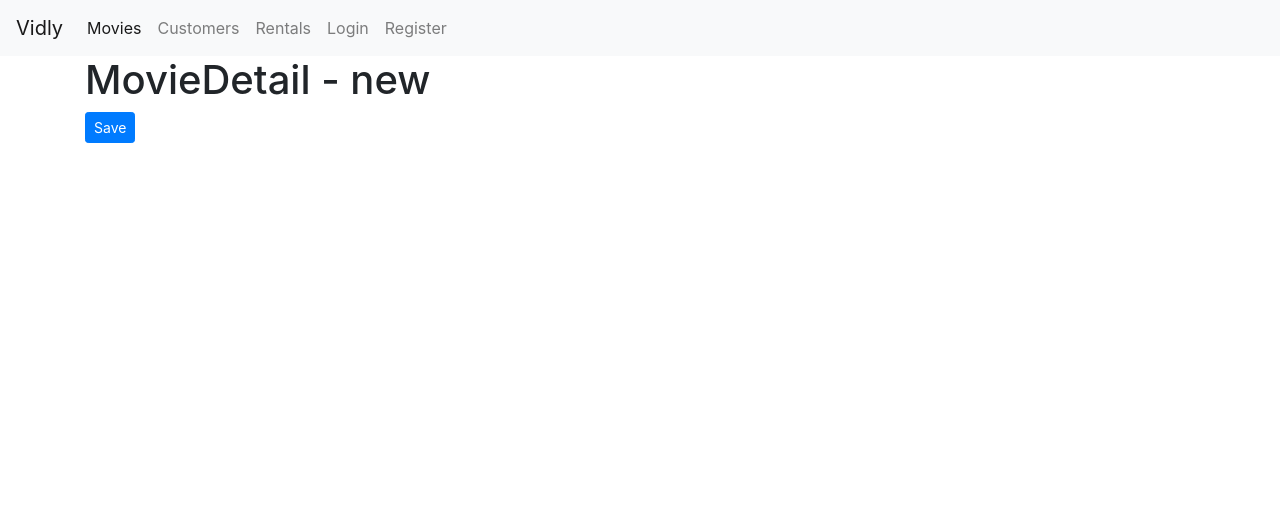
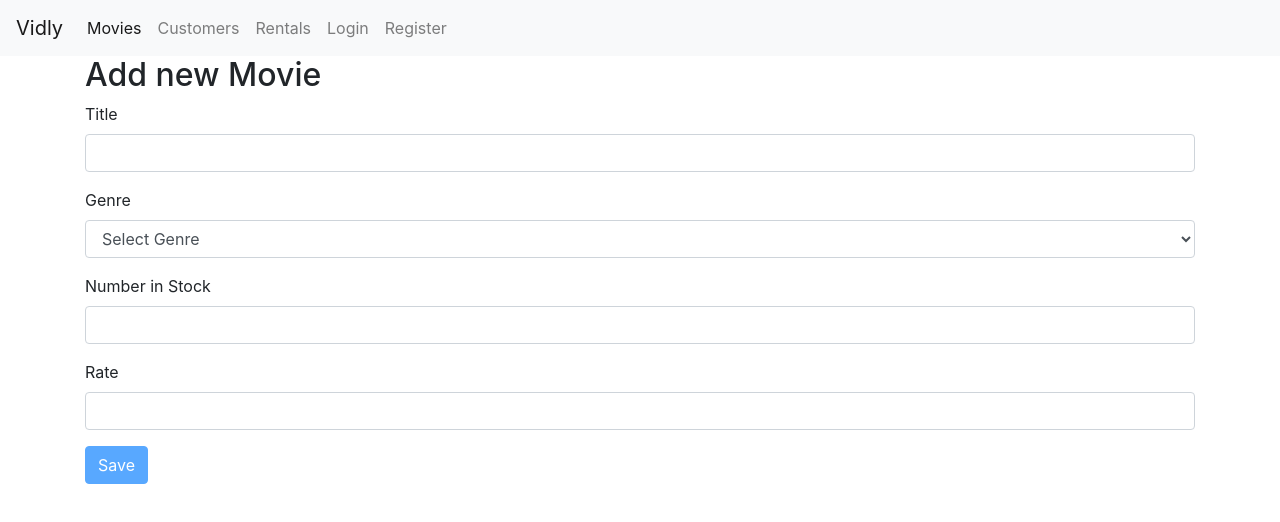
Before and after one commit to pramodgotur/vidly, a React (Create React App) app: page /movies/new in a window 1280 px wide. Shown: the top 522 px of the page. Built offline with nearby package versions, Linux system fonts and the light colour scheme.

Commit message:
new movie form added

```diff
--- a/src/App.js
+++ b/src/App.js
@@ -7,6 +7,7 @@ import Rentals from "./components/rentals";
 import NavBar from "./components/navbar";
 import NotFound from "./components/common/notFound";
 import MovieDetail from "./components/movieDetail";
+import MovieAdd from "./components/movieAdd";
 import LoginForm from "./components/loginForm";
 import RegisterForm from "./components/registerForm";
 
@@ -22,6 +23,7 @@ function App() {
           <Route path="/register" component={RegisterForm} />
           <Route path="/customers" component={Customers} />
           <Route path="/rentals" component={Rentals} />
+          <Route path="/movies/new" component={MovieAdd} />
           <Route path="/movies/:id" component={MovieDetail} />
           <Route path="/movies" component={Movies} />
           <Route path="/not-found" component={NotFound} />
--- a/src/components/common/form.jsx
+++ b/src/components/common/form.jsx
@@ -1,6 +1,7 @@
 import React, { Component } from "react";
 import Joi from "joi-browser";
 import Input from "./input";
+import SelectBox from "./selectBox"
 
 class Form extends Component {
   state = {
@@ -64,6 +65,16 @@ class Form extends Component {
       />
     );
   };
+
+  renderSelectBox = (name, label, options) => {
+    return (
+      <SelectBox
+        name={name}
+        label={label}
+        options={options}
+      />
+    )
+  }
 }
 
 export default Form;
--- /dev/null
+++ b/src/components/common/selectBox.jsx
@@ -0,0 +1,21 @@
+import React from 'react';
+
+const SelectBox = ({ name, label, options }) => {
+    return (
+        <div className="form-group">
+            <label htmlFor={name}>{label}</label>
+            <select name={name} id={name} className="form-control">
+                <option value="">Select {label}</option>
+                {options.map(
+                    option => {
+                        return (
+                            <option value={option.value}>{option.label}</option>
+                        )
+                    }
+                )}
+            </select>
+        </div>
+    );
+}
+
+export default SelectBox;
--- /dev/null
+++ b/src/components/movieAdd.jsx
@@ -0,0 +1,16 @@
+import React, { Component } from 'react';
+import MovieForm from "./movieForm"
+
+class MovieAdd extends Component {
+    state = {}
+    render() {
+        return (
+            <React.Fragment>
+                <h2>Add new Movie</h2>
+                <MovieForm />
+            </React.Fragment>
+        );
+    }
+}
+
+export default MovieAdd;
--- /dev/null
+++ b/src/components/movieForm.jsx
@@ -0,0 +1,40 @@
+import React, { Component } from 'react';
+import Form from "./common/form"
+import Joi from "joi-browser"
+
+
+class MovieForm extends Form {
+    state = {
+        data: {
+            title: "",
+            genre: "",
+            numberInStock: "",
+            dailyRentalRate: "",
+        },
+        errors: {}
+    }
+    schema = {
+        title: Joi.string().required().label("Title"),
+        genre: Joi.string().required().label("Genre"),
+        numberInStock: Joi.number().required().min(0).max(100).label("Number in Stock"),
+        dailyRentalRate: Joi.number().required().min(0).max(10).label("Daily Rental Rate")
+    }
+    render() {
+        let options = [
+            { value: "action", label: "Action" },
+            { value: "comedy", label: "Comedy" },
+            { value: "thriller", label: "Thriller" }
+        ]
+        return (
+            <form onSubmit={this.handleSubmit}>
+                {this.renderInput("title", "Title")}
+                {this.renderSelectBox("genre", "Genre", options)}
+                {this.renderInput("numberInStock", "Number in Stock", "number")}
+                {this.renderInput("dailyRentalRate", "Rate", "number")}
+                {this.renderButton("Save")}
+            </form>
+        );
+    }
+}
+
+export default MovieForm;
--- a/src/components/movies.jsx
+++ b/src/components/movies.jsx
@@ -86,6 +86,9 @@ class Movies extends Component {
         <div className="col-md-8">
           <div className="mt-5 mb-5">
             <p>Showing {filteredCount} movies in the database</p>
+            <button className="btn btn-primary">
+              New Movie
+            </button>
             <MoviesTable
               movies={movies}
               sortColumn={sortColumn}
```
